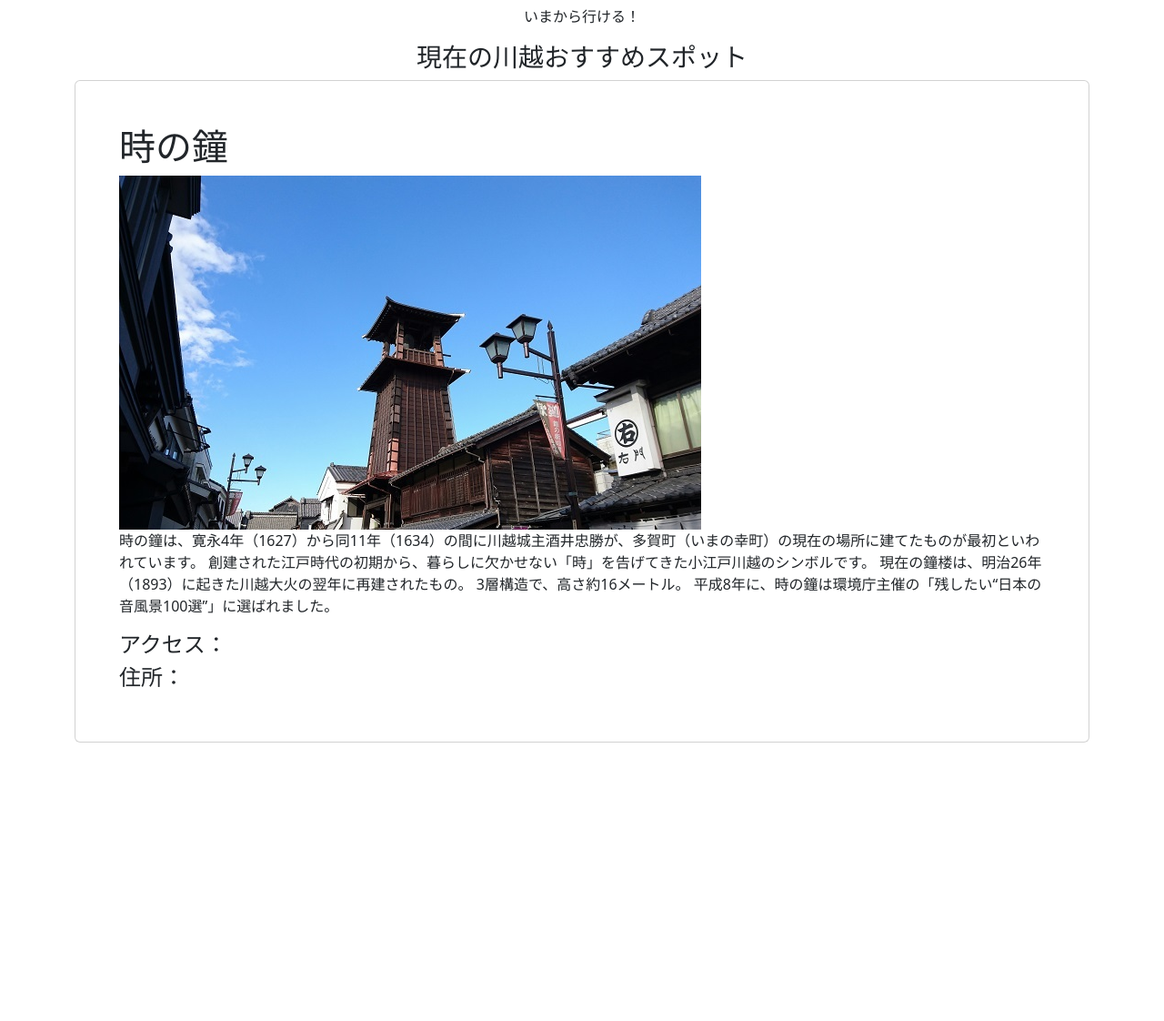
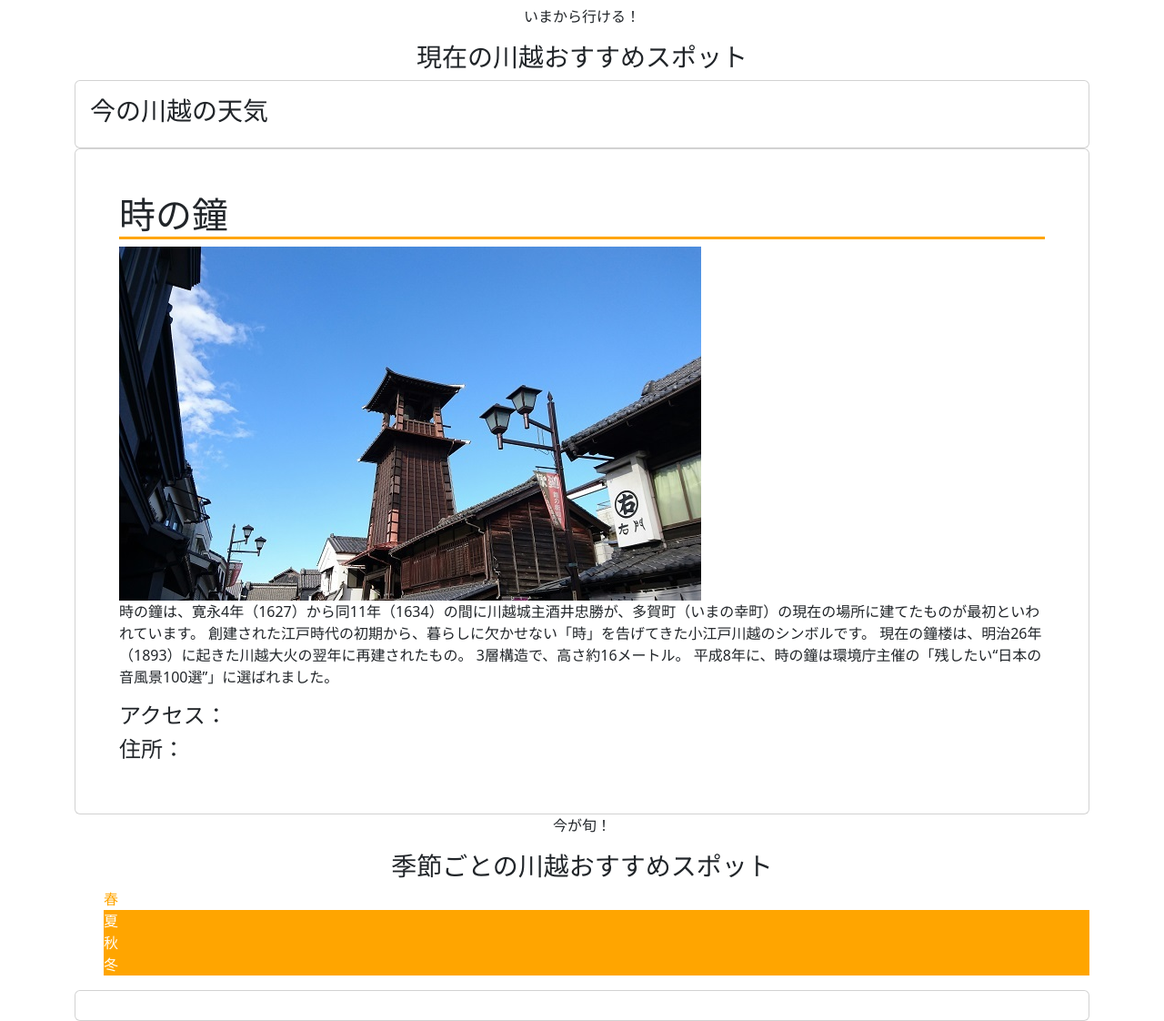
Before and after one commit to s1f102301336/UX-exercise2, a Django app: page / in a window 1280 px wide. Shown: the part 50-1172 px from the top of the page at 91% size. Before the commit the page ends 866 px from the top, so only its background shows below. Run offline with Django 5.2, Linux system fonts and the light colour scheme.

Commit message:
天気と季節でのフィルタリング表示を完了

```diff
--- a/travel/static/travel/css/index.css
+++ b/travel/static/travel/css/index.css
@@ -1,3 +1,38 @@
 .spots_head {
   text-align: center;
 }
+.season_head {
+  text-align: center;
+}
+
+.title {
+  border-bottom: 3px solid orange;
+}
+.image {
+}
+.description {
+}
+.access {
+}
+.business_hours {
+}
+.fees {
+}
+.address {
+}
+
+ul li {
+  list-style-type: none;
+}
+
+ul li a {
+  color: #fff;
+  text-decoration: none;
+  display: block;
+  background: orange;
+}
+
+ul li a.current {
+  background: #fff;
+  color: orange;
+}
--- /dev/null
+++ b/travel/static/travel/js/season.js
@@ -0,0 +1,21 @@
+$(document).ready(() => {
+  const season_hide = () => {
+    $('#contents div[id != "Spring-data"]').hide();
+
+    $("ul li a").click((event) => {
+      event.preventDefault();
+
+      const target = $(event.currentTarget);
+
+      $("#contents div").hide();
+
+      $(target.attr("href")).show();
+      $(`${target.attr("href")} div`).show();
+
+      $(".current").removeClass("current");
+      target.addClass("current");
+    });
+  };
+
+  season_hide();
+});
--- /dev/null
+++ b/travel/static/travel/js/weather.js
@@ -0,0 +1,76 @@
+document.addEventListener("DOMContentLoaded", async () => {
+  const API_KEY_WEATHER = "d5eb7b22b17a0ca6e8e574d9bb9fc936";
+  const WEATHER_URL =
+    "https://api.openweathermap.org/data/2.5/weather?q=Kawagoe&appid=" +
+    API_KEY_WEATHER;
+  const DATA_URL = "get_all_data"; // 全データ取得のエンドポイント
+
+  try {
+    // 天気データの取得
+    const weatherResponse = await fetch(WEATHER_URL);
+    const weatherData = await weatherResponse.json();
+    const weather = weatherData.weather[0].main;
+    console.log("Current Weather:", weather);
+
+    //今の天気を表示
+    const now_weather = document.getElementById("now_weather");
+    now_weather.textContent = weather;
+
+    // 全データの取得
+    const dataResponse = await fetch(DATA_URL);
+    const allData = await dataResponse.json();
+    console.log("All Data:", allData);
+
+    // 天気でフィルタリング----------------------
+    const filterWeather =
+      weather === "Clear" || weather === "Sunny" || weather === "Clouds"
+        ? "Sunny"
+        : "Rainy";
+    const filteredData_weather = allData.filter((item) => {
+      return item.weather == filterWeather || item.weather == "All_Weather";
+      //   console.log("item", item);
+    });
+    console.log("filterWeather", filterWeather);
+    console.log("realWeather", weather);
+
+    console.log("Filtered Data:", filteredData_weather);
+
+    // HTMLに天気フィルタリングしたデータを表示
+    updateHTML(filteredData_weather, "weather-data-container");
+
+    //季節でフィルタリング-----------------------
+    const filterSeason = ["Spring", "Summer", "Fall", "Winter"];
+    filterSeason.forEach((season) => {
+      const filteredData_season = allData.filter(
+        (item) => item.season === season || item.season === "All_Season"
+      );
+      console.log("Season data", filteredData_season);
+
+      // HTMLに季節フィルタリングしたデータを表示
+      updateHTML(filteredData_season, `${season}-data`);
+    });
+  } catch (error) {
+    console.error("Error:", error);
+  }
+});
+
+// HTMLの更新関数
+function updateHTML(data, containerId) {
+  const container = document.getElementById(containerId); //親タグのid
+  console.log(container);
+
+  container.innerHTML = ""; // 一度クリア
+  data.forEach((item) => {
+    const div = document.createElement("div");
+    div.innerHTML = `
+        <h3 class="title">${item.title}</h3>
+        <img src="/media/${item.image}" alt="${item.title}" class="image">
+        <p class="description">${item.description}</p>
+        <p class="access"><strong>アクセス:</strong> ${item.access}</p>
+        <p class="business_hours"><strong>営業時間:</strong> ${item.business_hours}</p>
+        <p class="fees"><strong>料金:</strong> ${item.fees}</p>
+        <p class="address"><strong>住所:</strong> ${item.address}</p>
+      `;
+    container.appendChild(div);
+  });
+}
--- a/travel/templates/travel/index.html
+++ b/travel/templates/travel/index.html
@@ -25,8 +25,14 @@
           <h3>現在の川越おすすめスポット</h3>
         </div>
         <div class="card">
+          <div class="card-body">
+            <h3 class="text">今の川越の天気</h3>
+            <div id="now_weather"></div>
+          </div>
+        </div>
+        <div class="card">
           <div class="content card-body p-5 gy-5">
-            <h1>時の鐘</h1>
+            <h1 class="title">時の鐘</h1>
             <img src="../../static/travel/img/tokinokane1.jpg" alt="" />
             <p>
               時の鐘は、寛永4年（1627）から同11年（1634）の間に川越城主酒井忠勝が、多賀町（いまの幸町）の現在の場所に建てたものが最初といわれています。
@@ -37,12 +43,44 @@
             </p>
             <h4>アクセス：</h4>
             <h4>住所：</h4>
+
+            <div id="weather-data-container">
+              <!-- 天気に基づくデータをここに表示 -->
+            </div>
           </div>
         </div>
       </div>
-      <div class="season_spots"></div>
+      <div class="season_spots">
+        <div class="season_head">
+          <p>今が旬！</p>
+          <h3>季節ごとの川越おすすめスポット</h3>
+        </div>
+        <ul>
+          <li><a href="#Spring-data" class="current">春</a></li>
+          <li><a href="#Summer-data">夏</a></li>
+          <li><a href="#Fall-data">秋</a></li>
+          <li><a href="#Winter-data">冬</a></li>
+        </ul>
+        <div id="contents" class="card">
+          <div id="Spring-data" class="card-body">
+            <!-- 春とオールシーズンのデータが挿入される -->
+          </div>
+          <div id="Summer-data" class="card-body">
+            <!-- 夏とオールシーズンのデータが挿入される -->
+          </div>
+          <div id="Fall-data" class="card-body">
+            <!-- 秋とオールシーズンのデータが挿入される -->
+          </div>
+          <div id="Winter-data" class="card-body">
+            <!-- 冬とオールシーズンのデータが挿入される -->
+          </div>
+        </div>
+      </div>
       <div class="ai_scheduler"></div>
     </div>
     <div class="footer"></div>
+    <script src="https://code.jquery.com/jquery-3.6.0.min.js"></script>
+    <script src="{% static 'travel/js/weather.js' %}"></script>
+    <script src="{% static 'travel/js/season.js' %}"></script>
   </body>
 </html>
--- a/travel/urls.py
+++ b/travel/urls.py
@@ -3,5 +3,6 @@ from . import views
 
 urlpatterns = [
     path('', views.index, name="travel"),
+    path('get_all_data', views.get_all_data, name="get_all_data"),
     path('create_spot', views.create_spot, name='create_spot')
 ]
--- a/travel/views.py
+++ b/travel/views.py
@@ -1,11 +1,9 @@
 from django.shortcuts import render, redirect
 from .models import Spot
 from .forms import SpotForm
+from django.http import Http404, JsonResponse
 
 # Create your views here.
-
-def index(request):
-    return render(request, 'travel/index.html')
 
 def create_spot(request):
     print(request)
@@ -27,3 +25,17 @@ def create_spot(request):
         form = SpotForm()
 
     return render(request, "travel/forms.html",{'form':form})
+
+
+def index(request):
+    return render(request, 'travel/index.html')
+
+def get_all_data(request):
+    if request.method == "GET":
+        print("Hello")
+        data = Spot.objects.all().values(
+            'id','time', 'weather', 'season', 'title', 'image', 'description', 'access',
+            'business_hours', 'fees', 'address'
+        )
+        print("data", data)
+        return JsonResponse(list(data), safe=False)
```
Also changed, not shown: media/images/Cameraman.bmp (deleted), media/images/Cameraman_4RdYzoa.bmp (deleted), media/images/Cameraman_ZvEXKAm.bmp (deleted).
